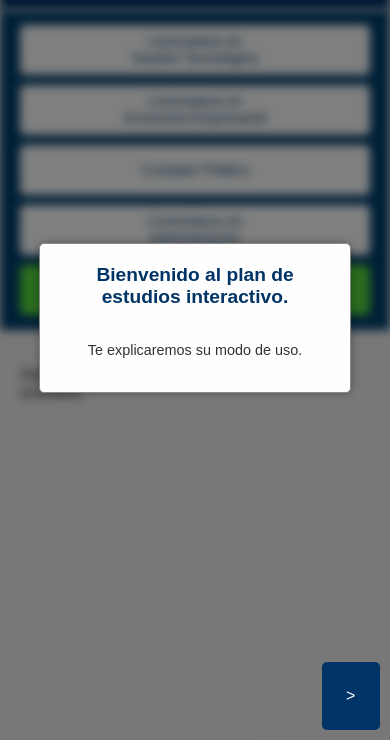
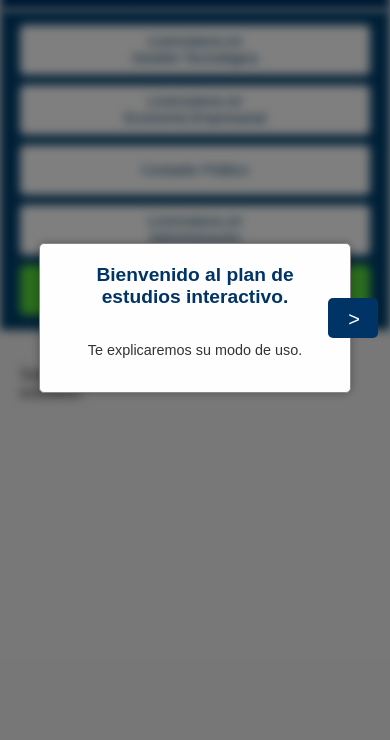
Before and after one commit to Castolo05/PaginaPlanesDeEstudio, a plain HTML site: page index.html in a window 390 px wide. Shown: the part 104-844 px from the top of the page. Drawn offline with Linux system fonts and the light colour scheme.

Commit message:
Update styles.css

```diff
--- a/styles.css
+++ b/styles.css
@@ -325,6 +325,7 @@ body.blur > *:not(.modal) {
     position: absolute;
     top: 50%;
     transform: translateY(-50%);
+    z-index: 1;
 }
 
 #prevButton {
@@ -402,29 +403,7 @@ body.blur > *:not(.modal) {
     align-items: center;
 }
 
-@media only screen and (max-width: 600px) {
-    .tutorial-content {
-        width: 90%;
-        height: 90vh;
-    }
 
-    .nav-button {
-        padding: 8px 15px;
-        font-size: 16px;
-    }
-
-    #prevButton {
-        left: 5px;
-        width: 15%;
-        height: 8%;
-    }
-
-    #nextButton {
-        right: 5px;
-        width: 15%;
-        height: 8%;
-    }
-}
 @media screen and (max-width: 768px) {
     header {
         padding: 5px 10px;
@@ -488,17 +467,11 @@ body.blur > *:not(.modal) {
 
     .nav-button {
         top: auto;
-        bottom: 10px;
+        z-index: 1;
         transform: none;
     }
 
-    #prevButton {
-        left: 10px;
-    }
 
-    #nextButton {
-        right: 10px;
-    }
     #btn-save {
         width: calc(100% - 20px);
     }
@@ -507,6 +480,7 @@ body.blur > *:not(.modal) {
 @media screen and (max-width: 480px) {
     nav button {
         width: 100%;
+        z-index: 1;
     }
 
     .tutorial-content {
@@ -677,3 +651,126 @@ body.blur > *:not(.modal) {
     font-size: 14px;
     color: #666;
   }
+
+
+
+/* Dispositivos muy pequeños */
+@media screen and (max-width: 1500px) {
+    .nav-button {
+        width: 50px;
+        height: 40px;
+        font-size: 20px;
+    }
+
+    #prevButton {
+        left: 25%;
+    }
+
+    #nextButton {
+        right: 25%;
+    }
+}
+
+@media screen and (max-width: 1400px) {
+    .nav-button {
+        width: 50px;
+        height: 40px;
+        font-size: 20px;
+    }
+
+    #prevButton {
+        left: 20%;
+    }
+
+    #nextButton {
+        right: 20%;
+    }
+}
+
+@media screen and (max-width: 1300px) {
+    .nav-button {
+        width: 50px;
+        height: 40px;
+        font-size: 20px;
+    }
+
+    #prevButton {
+        left: 18%;
+    }
+
+    #nextButton {
+        right: 18%;
+    }
+}
+
+@media screen and (max-width: 1200px) {
+    .nav-button {
+        width: 50px;
+        height: 40px;
+        font-size: 20px;
+    }
+
+    #prevButton {
+        left: 15%;
+    }
+
+    #nextButton {
+        right: 15%;
+    }
+}
+
+@media screen and (max-width: 1100px) {
+    .nav-button {
+        width: 50px;
+        height: 40px;
+        font-size: 20px;
+    }
+
+    #prevButton {
+        left: 12%;
+    }
+
+    #nextButton {
+        right: 12%;
+    }
+}
+
+@media screen and (max-width: 900px) {
+    .nav-button {
+        width: 50px;
+        height: 40px;
+        font-size: 20px;
+    }
+
+    #prevButton {
+        left: 8%;
+    }
+
+    #nextButton {
+        right: 8%;
+    }
+}
+
+@media screen and (max-width: 700px) {
+    .nav-button {
+        width: 50px;
+        height: 40px;
+        font-size: 20px;
+    }
+
+    #prevButton {
+        left: 3%;
+    }
+
+    #nextButton {
+        right: 3%;
+    }
+}
+
+
+
+.derechos{
+    bottom: 5px;
+    text-align: center;
+    color: #c2c3c2;
+}
```
